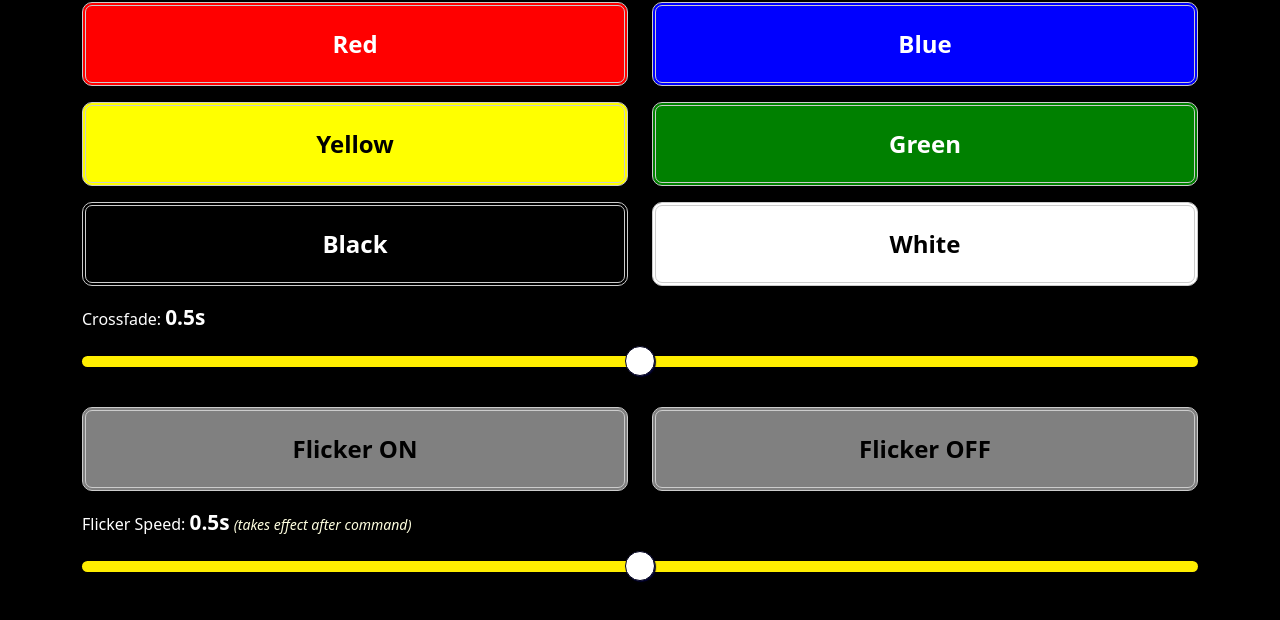
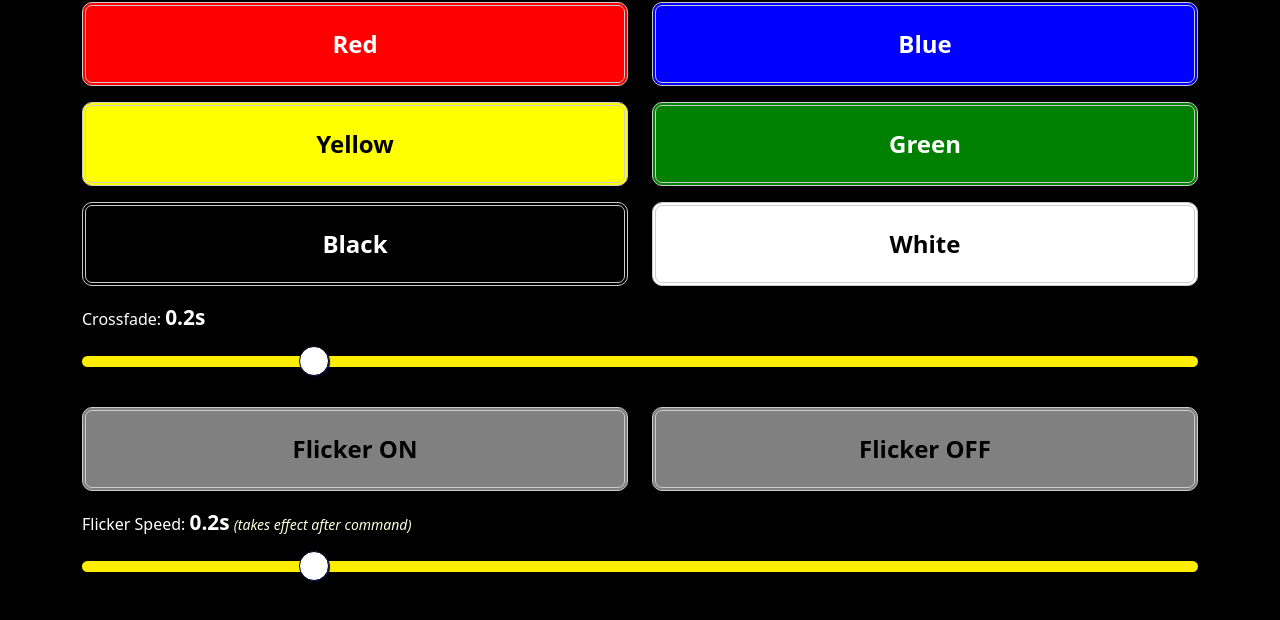
Before and after one commit to pacleb/frthr-lights, a website: page console.html in a window 1280 px wide. Shown: the part 128-748 px from the top of the page. Drawn offline with nearby package versions, Linux system fonts and the light colour scheme; no server answers.

Commit message:
default to 0.2s

```diff
--- a/console.html
+++ b/console.html
@@ -64,7 +64,7 @@
         </div>
       </div>
       <div class="row mt-3">
-        <div class="col">Crossfade: <span id="xfade_value">0.5s</span></div>
+        <div class="col">Crossfade: <span id="xfade_value">0.2s</span></div>
       </div>
       <div class="row">
         <div class="slidecontainer">
@@ -72,7 +72,7 @@
             type="range"
             min="0"
             max="10"
-            value="5"
+            value="2"
             class="slider"
             id="xfade_range"
           />
@@ -90,7 +90,7 @@
       </div>
       <div class="row mt-3">
         <div class="col">
-          Flicker Speed: <span id="flickerSpeed_value">0.5s</span>
+          Flicker Speed: <span id="flickerSpeed_value">0.2s</span>
           <small>(takes effect after command)</small>
         </div>
       </div>
@@ -100,7 +100,7 @@
             type="range"
             min="0"
             max="10"
-            value="5"
+            value="2"
             class="slider"
             id="flickerSlider"
           />
@@ -111,8 +111,8 @@
 
     <script>
       var socket = io();
-      var xfade = "0.5s"; // crossfade
-      var flickerSpeed = "0.5s";
+      var xfade = "0.2s"; // crossfade
+      var flickerSpeed = "0.2s";
       var theFlicker = "OFF";
       var theColor = "black";
 
```
Also changed, not shown: 1 other file.
